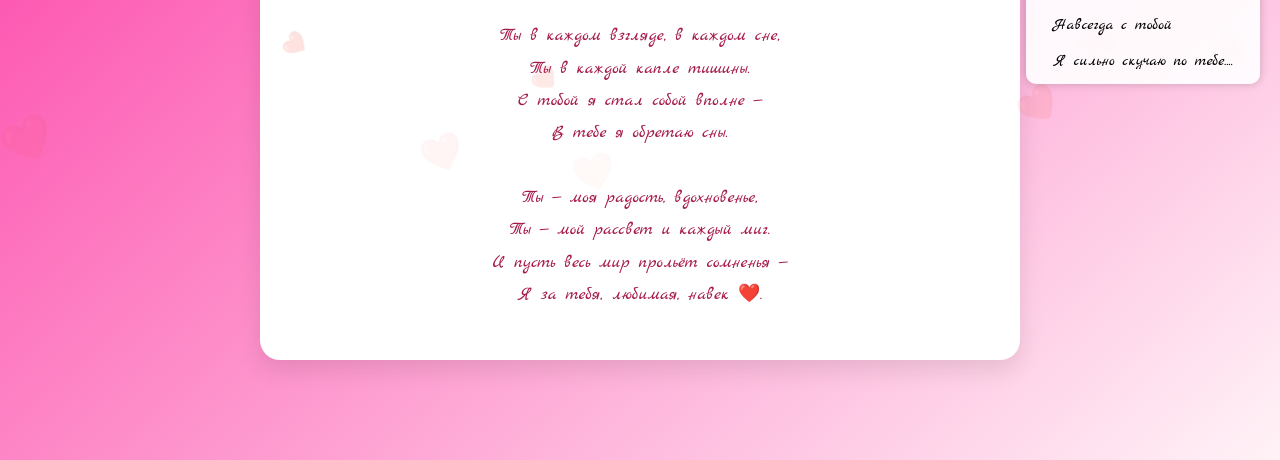
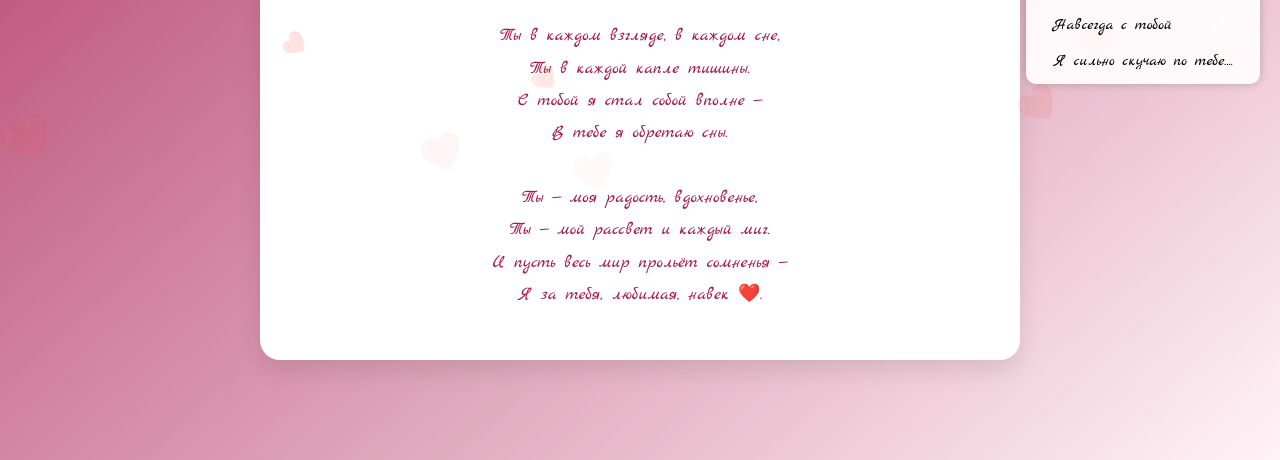
Before and after one commit to ADMIN-RST-bot/kameliya, a plain HTML site: page index.html in a window 1280 px wide. Shown: the part 696-1156 px from the top of the page. Drawn offline with Linux system fonts and the light colour scheme.

Commit message:
Update style.css

```diff
--- a/assets/style.css
+++ b/assets/style.css
@@ -1,7 +1,7 @@
 body {
     margin: 0;
     padding: 0;
-    background: linear-gradient(to bottom right, #fc1895, #fff0f5d2);
+    background: linear-gradient(to bottom right, #a61b4d, #fff0f5d2);
     font-family: 'Segoe UI', sans-serif;
     overflow-x: hidden;
   }
```
